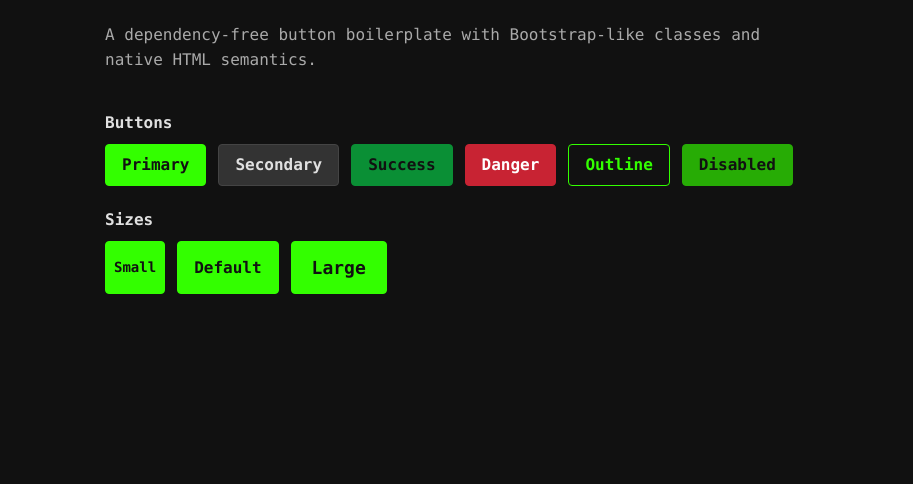
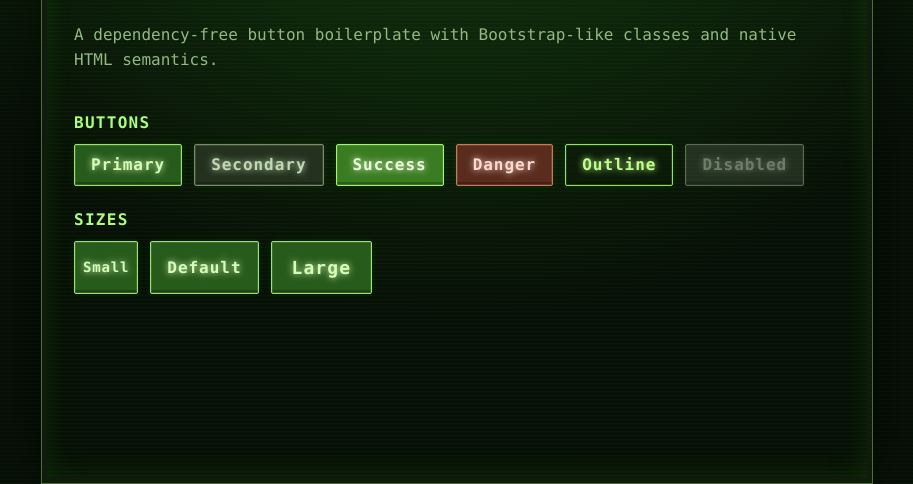
Before and after one commit to LocalGhostDao/web, a website: page ui/index.html in a window 1280 px wide. Shown: the part 316-800 px from the top of the page, without its empty margins (183-1096 px from the left). Drawn offline with Linux system fonts and the light colour scheme.

Commit message:
Style buttons with Pip-Boy inspired CRT theme

```diff
--- a/ui/src/styles.css
+++ b/ui/src/styles.css
@@ -1,62 +1,75 @@
 :root {
-  color: #e0e0e0;
-  background: #111;
+  color: #b8ff8b;
+  background: #071006;
   font-family: "JetBrains Mono", ui-monospace, SFMono-Regular, Menlo, Consolas, monospace;
 }
 
 * { box-sizing: border-box; }
 
-body { margin: 0; }
+body {
+  min-width: 20rem;
+  margin: 0;
+  background:
+    repeating-linear-gradient(0deg, rgb(110 255 74 / .035) 0, rgb(110 255 74 / .035) 1px, transparent 1px, transparent 4px),
+    radial-gradient(circle at 50% 0%, #183f12, #071006 62%);
+}
 
 .demo {
   display: grid;
   place-content: center;
   min-height: 100vh;
-  max-width: 48rem;
+  max-width: 52rem;
   margin: auto;
   padding: 2rem;
+  border: 1px solid #4c6e37;
+  box-shadow: inset 0 0 0 5px #111b0d, inset 0 0 32px rgb(74 255 36 / .14), 0 0 60px rgb(0 0 0 / .65);
 }
 
-.eyebrow { color: #33ff00; font-weight: 700; letter-spacing: .08em; text-transform: uppercase; }
-.lede { color: #aaa; line-height: 1.6; }
+.eyebrow { color: #8fff58; font-weight: 700; letter-spacing: .16em; text-shadow: 0 0 8px rgb(112 255 70 / .7); text-transform: uppercase; }
+.demo h1 { color: #d1ffad; letter-spacing: .04em; text-shadow: 0 0 12px rgb(93 255 45 / .4); }
+.lede { color: #93b881; line-height: 1.6; }
 .demo section { margin-top: 1.5rem; }
-.demo h2 { font-size: 1rem; margin: 0 0 .75rem; }
+.demo h2 { color: #aaff7a; font-size: 1rem; letter-spacing: .08em; margin: 0 0 .75rem; text-transform: uppercase; }
 .button-row { display: flex; flex-wrap: wrap; gap: .75rem; }
 
 /* Bootstrap-style button boilerplate. Apply `.btn` plus one variant class. */
 .btn {
-  --btn-color: #111;
-  --btn-bg: #e0e0e0;
-  --btn-border: var(--btn-bg);
+  --btn-color: #caffaa;
+  --btn-bg: #172d12;
+  --btn-border: #78a75a;
   --btn-hover-color: var(--btn-color);
-  --btn-hover-bg: #fff;
+  --btn-hover-bg: #274b1d;
   --btn-hover-border: var(--btn-hover-bg);
-  --btn-focus-ring: rgb(224 224 224 / .45);
+  --btn-focus-ring: rgb(151 255 99 / .5);
   display: inline-block;
   min-height: 2.5rem;
   padding: .5rem 1rem;
   color: var(--btn-color);
   background: var(--btn-bg);
   border: 1px solid var(--btn-border);
-  border-radius: .25rem;
+  border-radius: 2px;
   cursor: pointer;
   font: inherit;
   font-weight: 600;
   line-height: 1.5;
+  letter-spacing: .06em;
   text-align: center;
   text-decoration: none;
-  transition: color .15s ease-in-out, background-color .15s ease-in-out, border-color .15s ease-in-out, box-shadow .15s ease-in-out;
+  text-shadow: 0 0 7px currentColor;
+  box-shadow: inset 0 0 0 1px rgb(205 255 171 / .12), inset 0 -3px 0 rgb(0 0 0 / .25), 0 0 10px rgb(66 255 30 / .08);
+  transition: color .15s ease-in-out, background-color .15s ease-in-out, border-color .15s ease-in-out, box-shadow .15s ease-in-out, transform .1s ease-in-out;
 }
 
-.btn:hover { color: var(--btn-hover-color); background: var(--btn-hover-bg); border-color: var(--btn-hover-border); }
-.btn:focus-visible { outline: 0; box-shadow: 0 0 0 .25rem var(--btn-focus-ring); }
-.btn:disabled, .btn.disabled { cursor: not-allowed; opacity: .65; pointer-events: none; }
+.btn:hover { color: var(--btn-hover-color); background: var(--btn-hover-bg); border-color: var(--btn-hover-border); box-shadow: inset 0 0 18px rgb(159 255 102 / .15), inset 0 -3px 0 rgb(0 0 0 / .2), 0 0 14px var(--btn-focus-ring); }
+.btn:active { box-shadow: inset 0 2px 8px rgb(0 0 0 / .6), 0 0 6px var(--btn-focus-ring); transform: translateY(1px); }
+.btn:focus-visible { outline: 0; box-shadow: 0 0 0 .2rem #071006, 0 0 0 .35rem var(--btn-focus-ring); }
+.btn:disabled, .btn.disabled { cursor: not-allowed; filter: saturate(.3); opacity: .45; pointer-events: none; }
 
-.btn-primary { --btn-bg: #33ff00; --btn-border: #33ff00; --btn-hover-bg: #b6ff9f; --btn-hover-border: #b6ff9f; --btn-focus-ring: rgb(51 255 0 / .45); }
-.btn-secondary { --btn-color: #e0e0e0; --btn-bg: #333; --btn-border: #444; --btn-hover-bg: #444; --btn-hover-border: #555; --btn-focus-ring: rgb(224 224 224 / .3); }
-.btn-success { --btn-bg: #0a8f35; --btn-border: #0a8f35; --btn-hover-bg: #0d6f2e; --btn-hover-border: #0d6f2e; --btn-focus-ring: rgb(10 143 53 / .45); }
-.btn-danger { --btn-color: #fff; --btn-bg: #c82333; --btn-border: #c82333; --btn-hover-bg: #a71d2a; --btn-hover-border: #a71d2a; --btn-focus-ring: rgb(200 35 51 / .45); }
-.btn-outline-primary { --btn-color: #33ff00; --btn-bg: transparent; --btn-border: #33ff00; --btn-hover-color: #111; --btn-hover-bg: #33ff00; --btn-hover-border: #33ff00; --btn-focus-ring: rgb(51 255 0 / .45); }
+.btn-primary { --btn-color: #d8ffb7; --btn-bg: #275b1c; --btn-border: #9de46e; --btn-hover-bg: #3b8129; --btn-hover-border: #b4ff82; --btn-focus-ring: rgb(123 255 67 / .5); }
+.btn-secondary { --btn-color: #c1d8b2; --btn-bg: #23311e; --btn-border: #758d68; --btn-hover-bg: #344a2d; --btn-hover-border: #a7be98; --btn-focus-ring: rgb(196 235 171 / .35); }
+.btn-success { --btn-color: #ecffdb; --btn-bg: #397c21; --btn-border: #a7f272; --btn-hover-bg: #52a52d; --btn-hover-border: #c0ff91; --btn-focus-ring: rgb(135 255 72 / .55); }
+.btn-danger { --btn-color: #ffdad0; --btn-bg: #5a2c1d; --btn-border: #ce7655; --btn-hover-bg: #843c27; --btn-hover-border: #f5956c; --btn-focus-ring: rgb(238 102 66 / .5); }
+.btn-outline-primary { --btn-color: #bfff8b; --btn-bg: rgb(11 29 8 / .65); --btn-border: #8ce75d; --btn-hover-color: #e1ffc9; --btn-hover-bg: #2f7022; --btn-hover-border: #c1ff94; --btn-focus-ring: rgb(122 255 65 / .5); }
 
 .btn-sm { min-height: 2rem; padding: .25rem .5rem; font-size: .875rem; }
 .btn-lg { min-height: 3rem; padding: .75rem 1.25rem; font-size: 1.125rem; }
```
